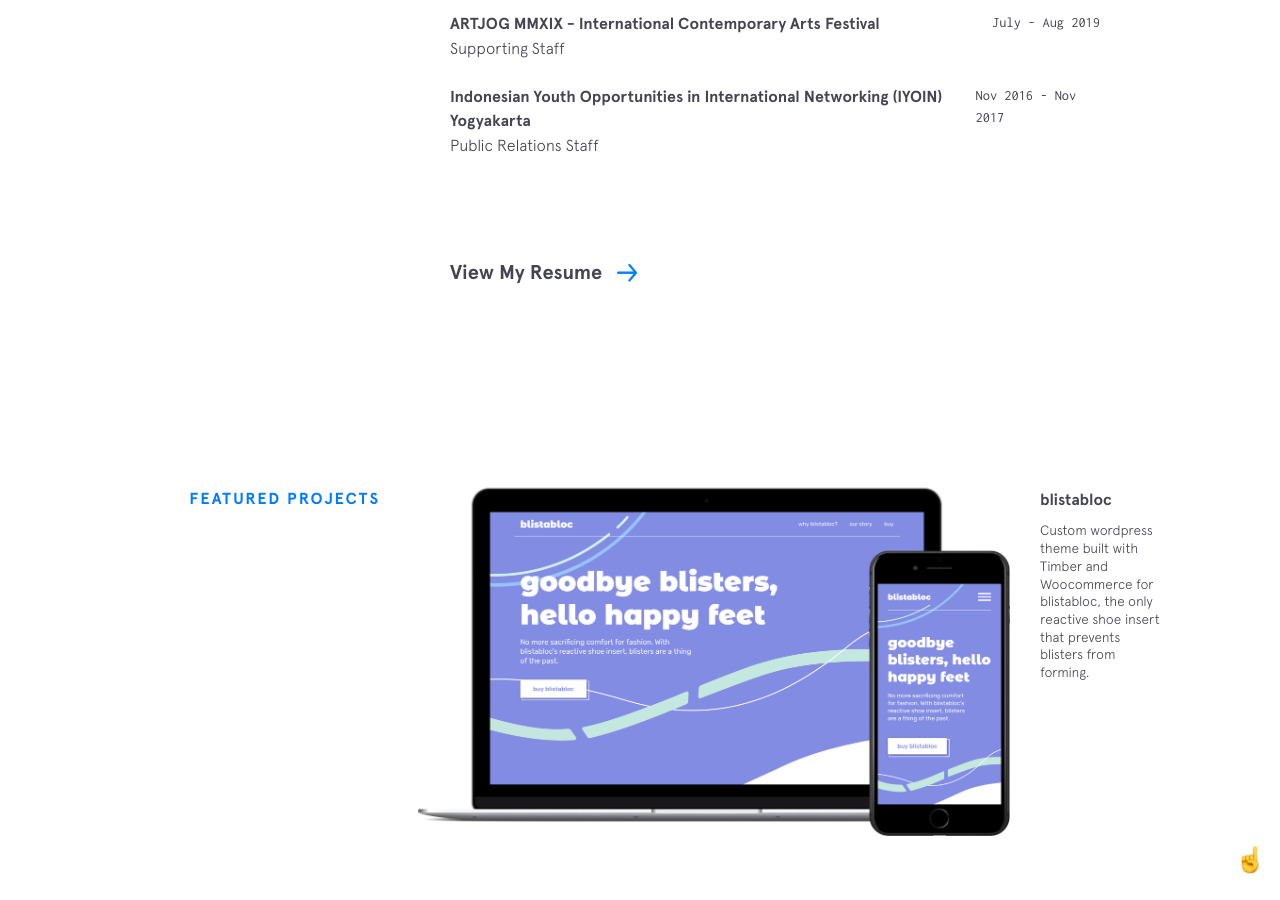
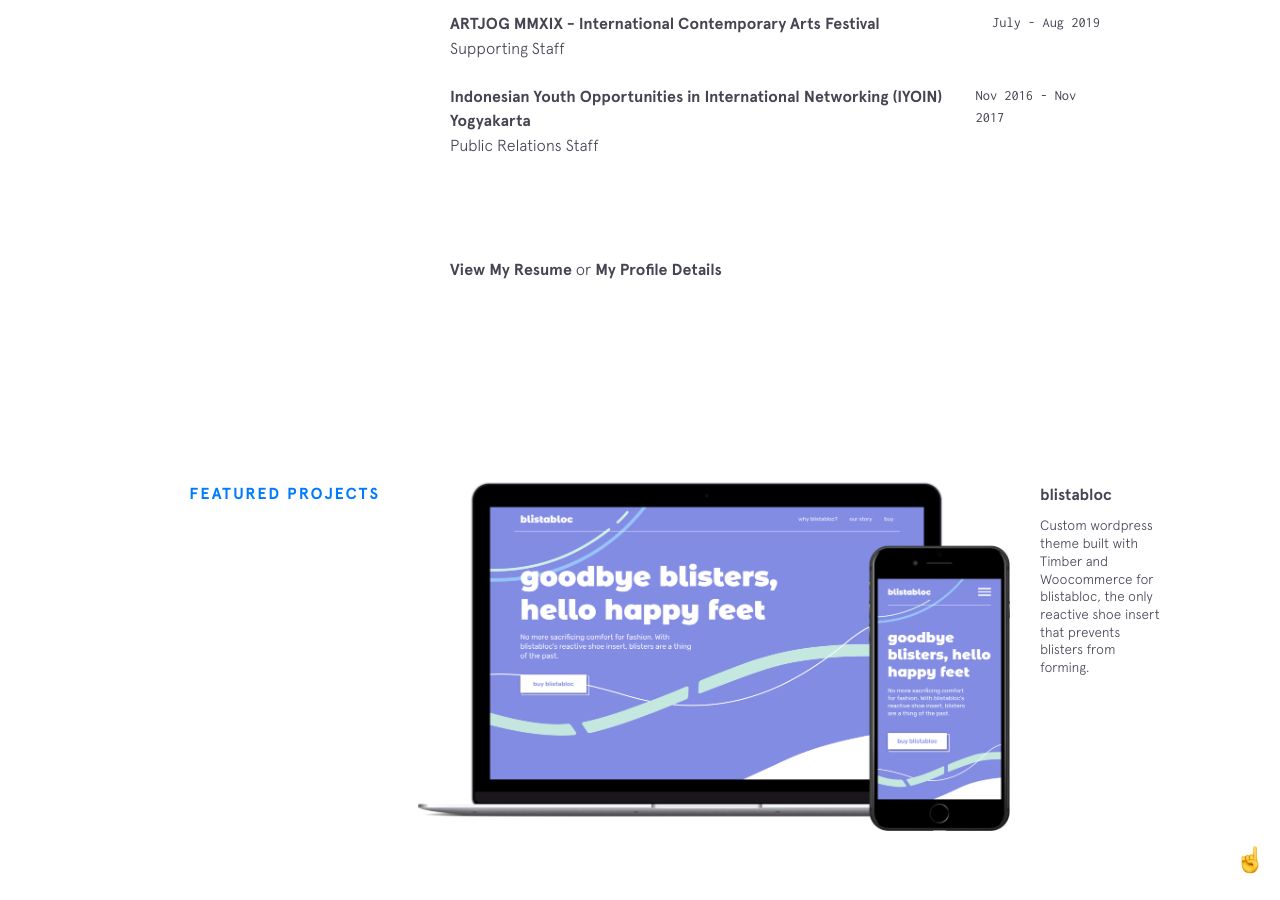
Before and after one commit to ivanhectors/ivanhectors.github.io, a Jekyll site: the page built from index.html, in a window 1280 px wide and 900 px high, scrolled down 2150 px. Built offline with Jekyll 4.4.1, drawn with Linux system fonts in a browser that asks for light colours; nearby versions of some CDN libraries.

Commit message:
Update experience.html

```diff
--- a/_includes/experience.html
+++ b/_includes/experience.html
@@ -14,7 +14,8 @@
       </div>
       {% endfor %}
     </div>
-
-    <a href="{{site.resume}}" target="_blank" class="arrow-link">View My Resume</a>
+ <span>
+    <a href="{{site.resume}}" target="_blank" class="highlight-link">View My Resume</a> or <a href="https://www.linkedin.com/in/ivanhectors" target="_blank" class="highlight-link">My Profile Details</a>
+  </span>
   </div>
 </section>
```
